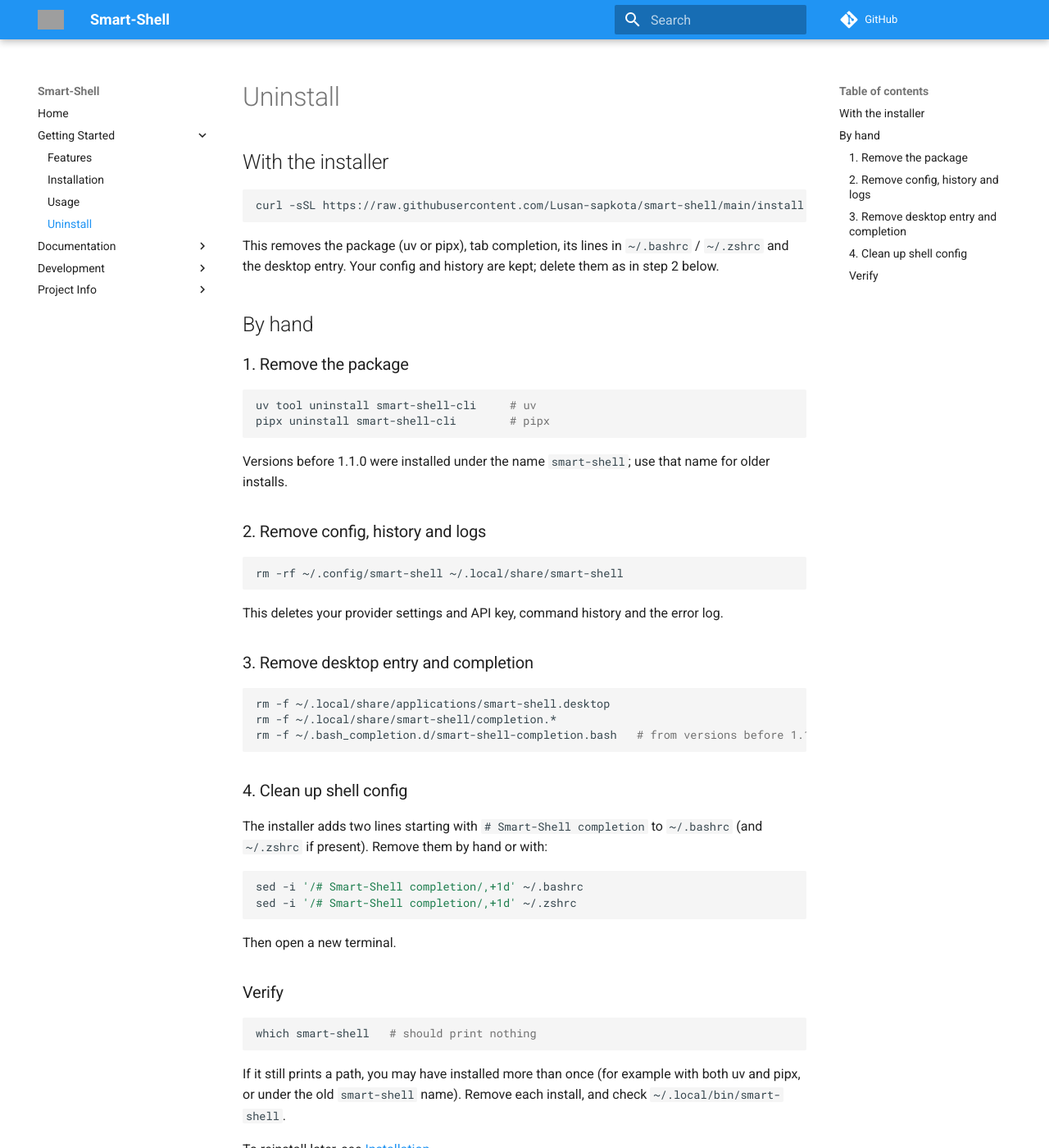
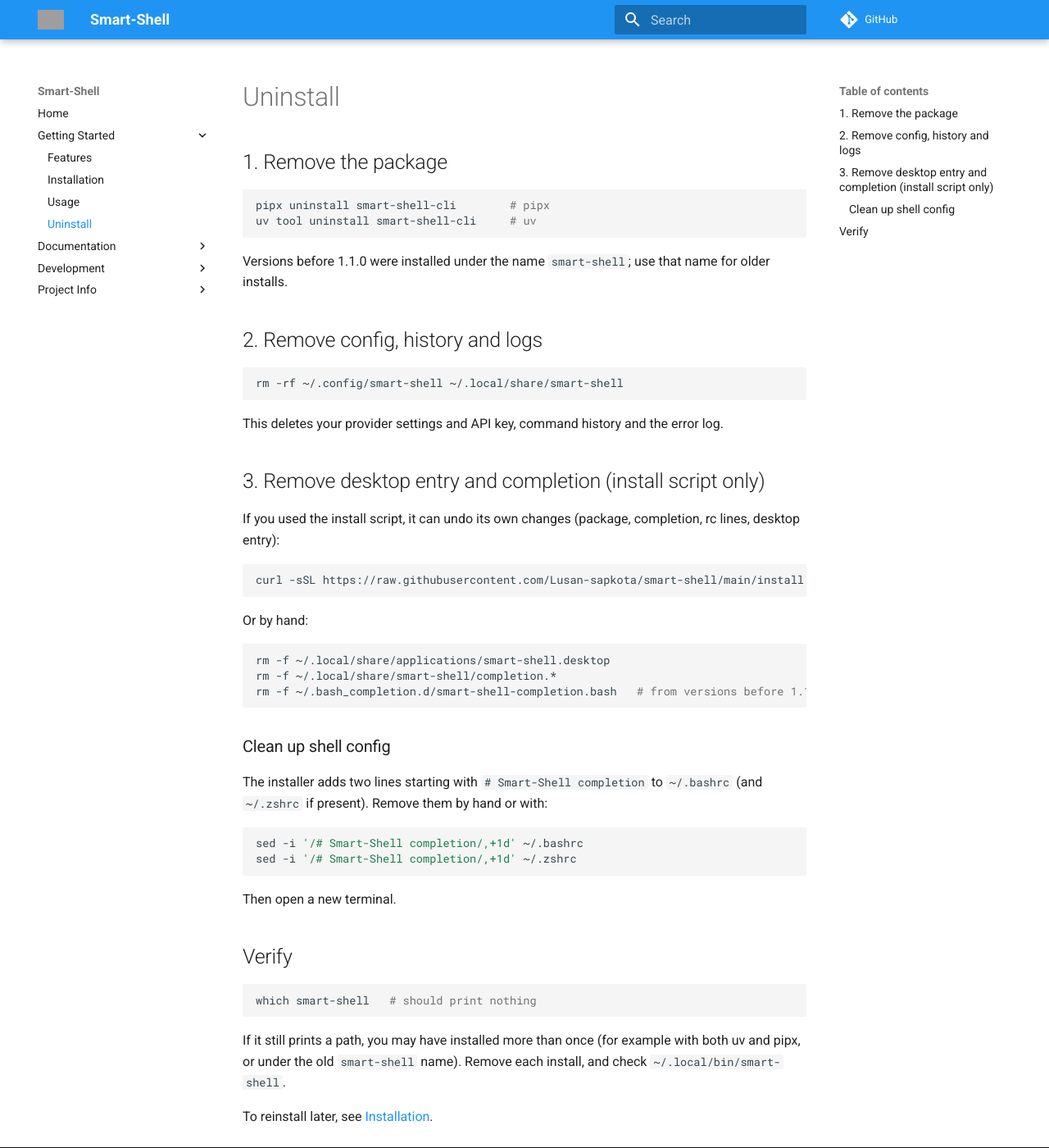
Before and after one commit to Lusan-sapkota/smart-shell, an MkDocs documentation site: the page built from docs/uninstall.md, in a window 1280 px wide and 1400 px high. Shown: the whole window at 82% size. Built offline with MkDocs 1.6.1 and Material for MkDocs 9.7.7, drawn with Linux system fonts in a browser that asks for light colours; comment, search, counter and statistics services are not loaded; grey boxes are pictures that could not be loaded.

Commit message:
lead install and uninstall docs with pipx/uv

````diff
--- a/docs/uninstall.md
+++ b/docs/uninstall.md
@@ -1,25 +1,15 @@
 # Uninstall
 
-## With the installer
+## 1. Remove the package
 
 ```bash
-curl -sSL https://raw.githubusercontent.com/Lusan-sapkota/smart-shell/main/install.sh | bash -s -- --uninstall
-```
-
-This removes the package (uv or pipx), tab completion, its lines in `~/.bashrc` / `~/.zshrc` and the desktop entry. Your config and history are kept; delete them as in step 2 below.
-
-## By hand
-
-### 1. Remove the package
-
-```bash
+pipx uninstall smart-shell-cli        # pipx
 uv tool uninstall smart-shell-cli     # uv
-pipx uninstall smart-shell-cli        # pipx
 ```
 
 Versions before 1.1.0 were installed under the name `smart-shell`; use that name for older installs.
 
-### 2. Remove config, history and logs
+## 2. Remove config, history and logs
 
 ```bash
 rm -rf ~/.config/smart-shell ~/.local/share/smart-shell
@@ -27,7 +17,15 @@
 
 This deletes your provider settings and API key, command history and the error log.
 
-### 3. Remove desktop entry and completion
+## 3. Remove desktop entry and completion (install script only)
+
+If you used the install script, it can undo its own changes (package, completion, rc lines, desktop entry):
+
+```bash
+curl -sSL https://raw.githubusercontent.com/Lusan-sapkota/smart-shell/main/install.sh | bash -s -- --uninstall
+```
+
+Or by hand:
 
 ```bash
 rm -f ~/.local/share/applications/smart-shell.desktop
@@ -35,7 +33,7 @@
 rm -f ~/.bash_completion.d/smart-shell-completion.bash   # from versions before 1.1.0
 ```
 
-### 4. Clean up shell config
+### Clean up shell config
 
 The installer adds two lines starting with `# Smart-Shell completion` to `~/.bashrc` (and `~/.zshrc` if present). Remove them by hand or with:
 
@@ -46,7 +44,7 @@
 
 Then open a new terminal.
 
-### Verify
+## Verify
 
 ```bash
 which smart-shell   # should print nothing
````
Also changed, not shown: README.md (+14 -9 lines), docs/index.md (+2 -2 lines), docs/installation.md (+13 -11 lines).
